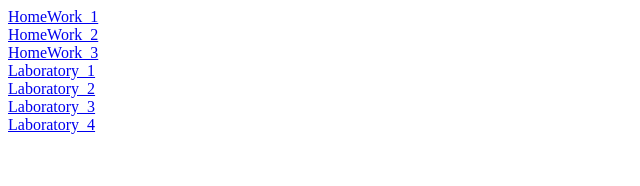
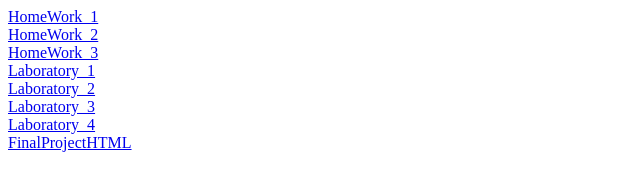
Before and after one commit to Easyvac16/MainPage, a plain HTML site: page index.html in a window 1280 px wide. Shown: the whole page, without its empty margins (0-640 px from the left). Drawn offline with Linux system fonts and the light colour scheme.

Commit message:
It's end.

```diff
--- a/index.html
+++ b/index.html
@@ -14,7 +14,8 @@
     <a href="https://easyvac16.github.io/Lab1/index1.html">Laboratory_1</a><br>
     <a href="https://easyvac16.github.io/Lab2/page1.html">Laboratory_2</a><br>
     <a href="https://easyvac16.github.io/Lab3/page2.html">Laboratory_3</a><br>
-    <a href="https://easyvac16.github.io/LB4/page1.html">Laboratory_4</a>
+    <a href="https://easyvac16.github.io/LB4/page1.html">Laboratory_4</a><br>
+    <a href="https://easyvac16.github.io/FinalProjectHTML/Home.html">FinalProjectHTML</a>
 
 </body>
 
```
